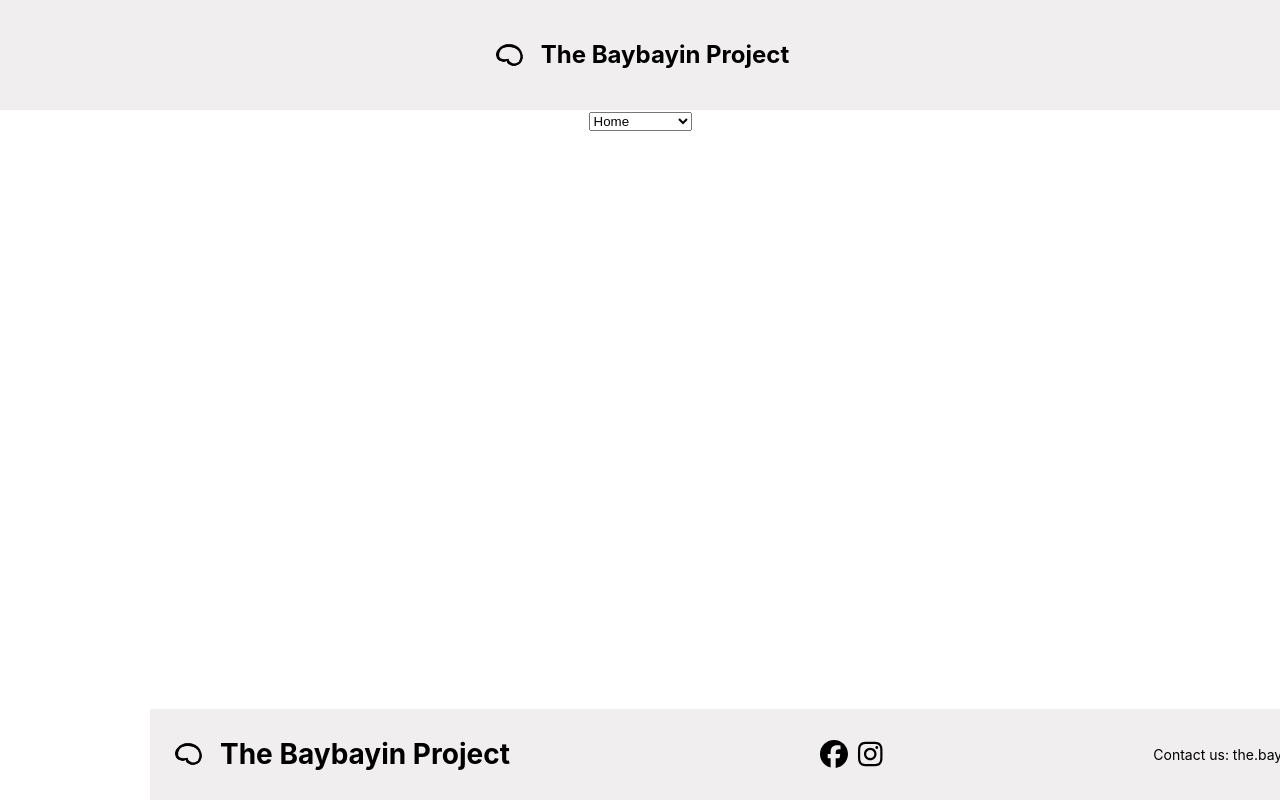
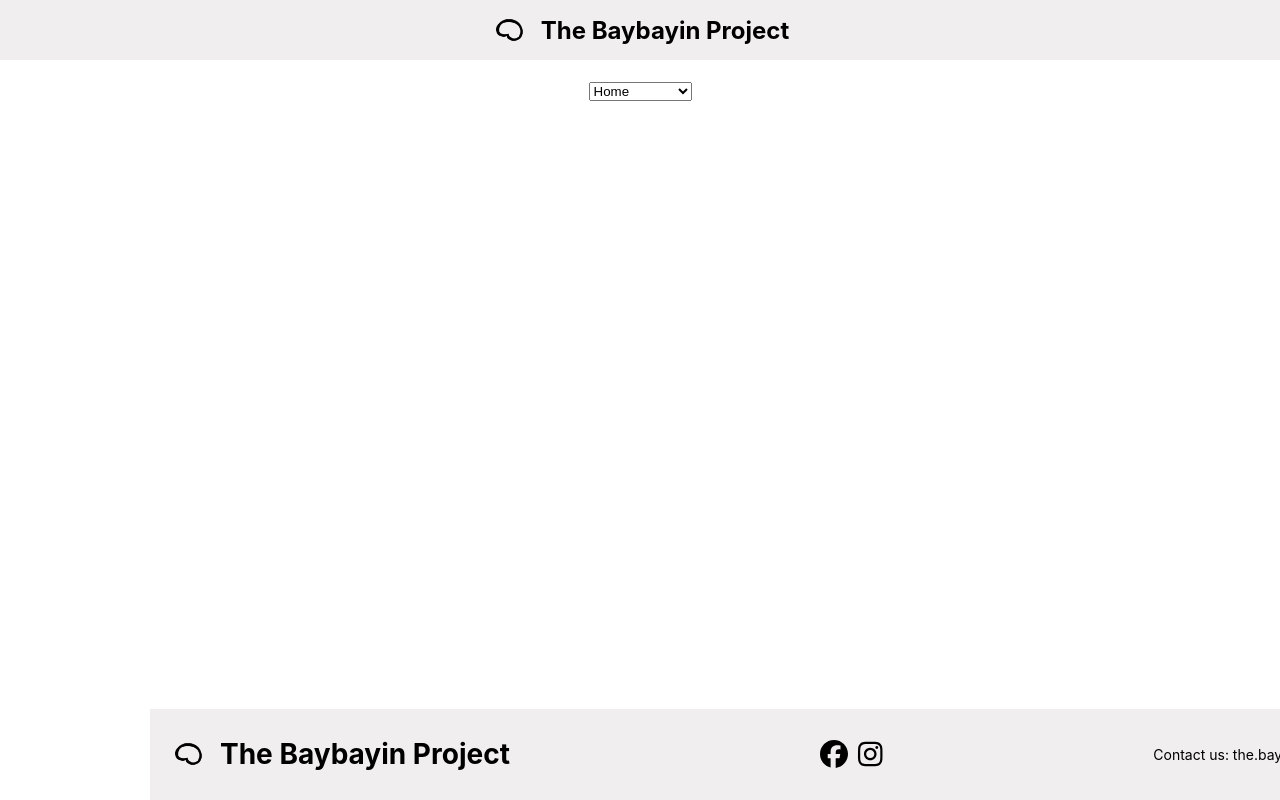
Before and after one commit to cmckinney-59/the-baybayin-project, a React (Vite) app: page / in a window 1280 px wide. Built offline with nearby package versions, Linux system fonts and the light colour scheme.

Commit message:
updated some styles

```diff
--- a/src/components/Header/Header.css
+++ b/src/components/Header/Header.css
@@ -1,5 +1,5 @@
 .App-header {
-  height: 70px;
+  height: 20px;
   display: flex;
   justify-content: center;
   align-items: center;
@@ -9,6 +9,7 @@
   font-size: calc(10px + 2vmin);
   color: black;
   margin-left: 0px;
+  margin-bottom: 20px;
   flex-shrink: 0;
 }
 
```
